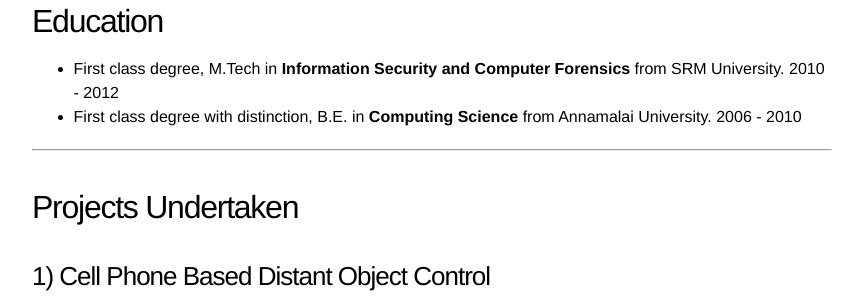
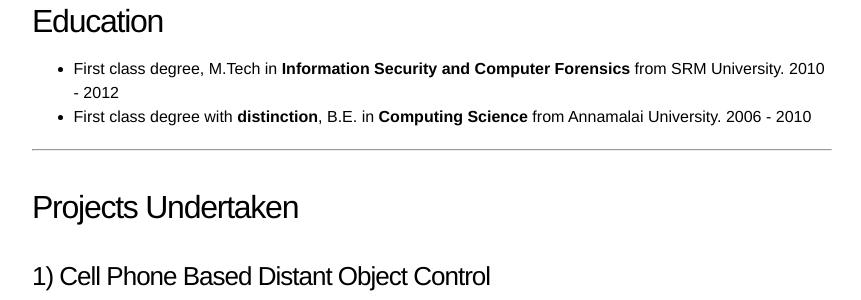
Before and after one commit to samueljohnson/samueljohnson.github.io.archive, a Jekyll site: the page built from cv.markdown, in a window 1280 px wide and 900 px high, scrolled down 1375 px. Shown: the part 152-452 px from the top of the window, without its empty margins (208-1069 px from the left). Built offline with Jekyll 4.4.1, drawn with Linux system fonts in a browser that asks for light colours.

Commit message:
Minor modifications in CV

```diff
--- a/cv.markdown
+++ b/cv.markdown
@@ -63,7 +63,7 @@
 ## Education
 
   * First class degree, M.Tech in **Information Security and Computer Forensics** from SRM University. 2010 - 2012
-  * First class degree with distinction, B.E. in **Computing Science** from Annamalai University. 2006 - 2010
+  * First class degree with **distinction**, B.E. in **Computing Science** from Annamalai University. 2006 - 2010
 
 ----
 
```
